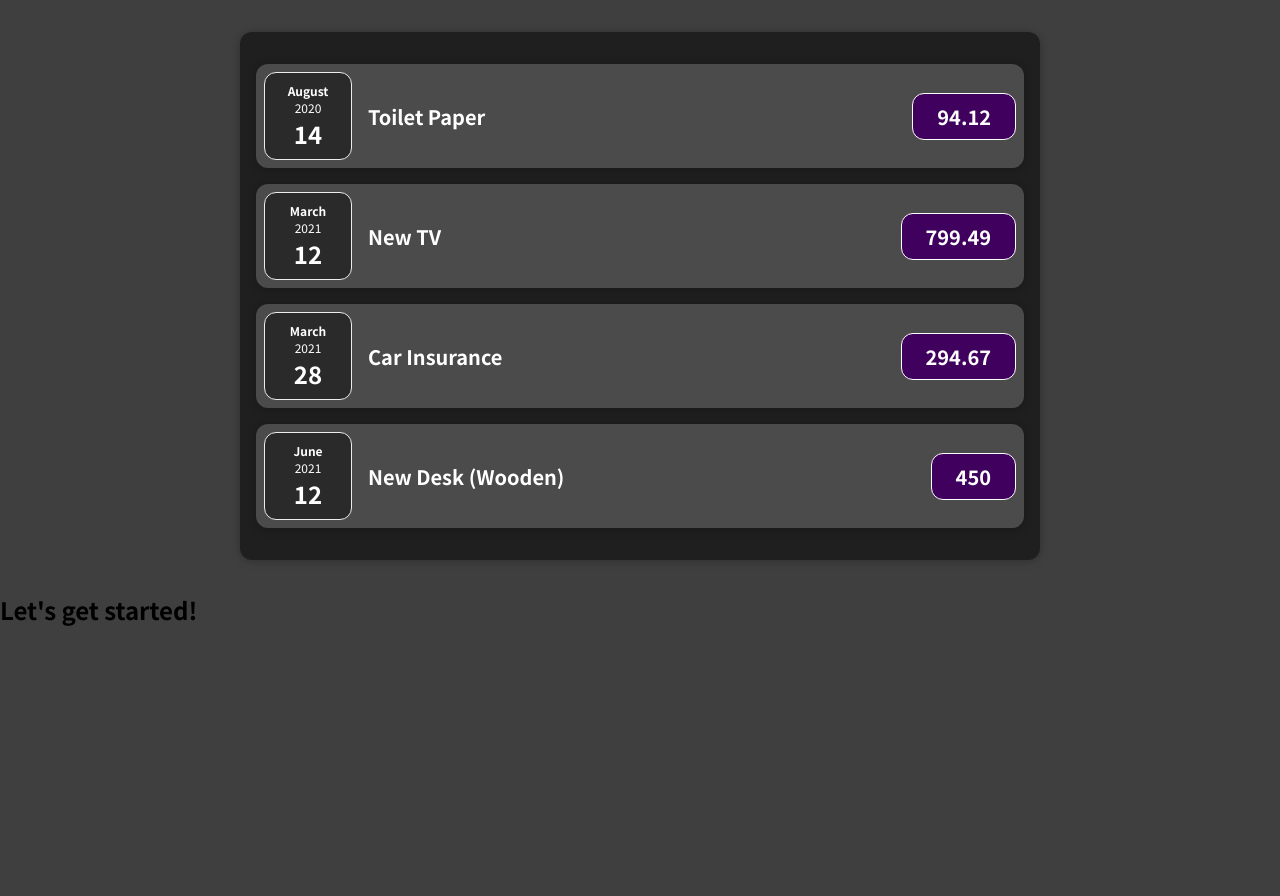
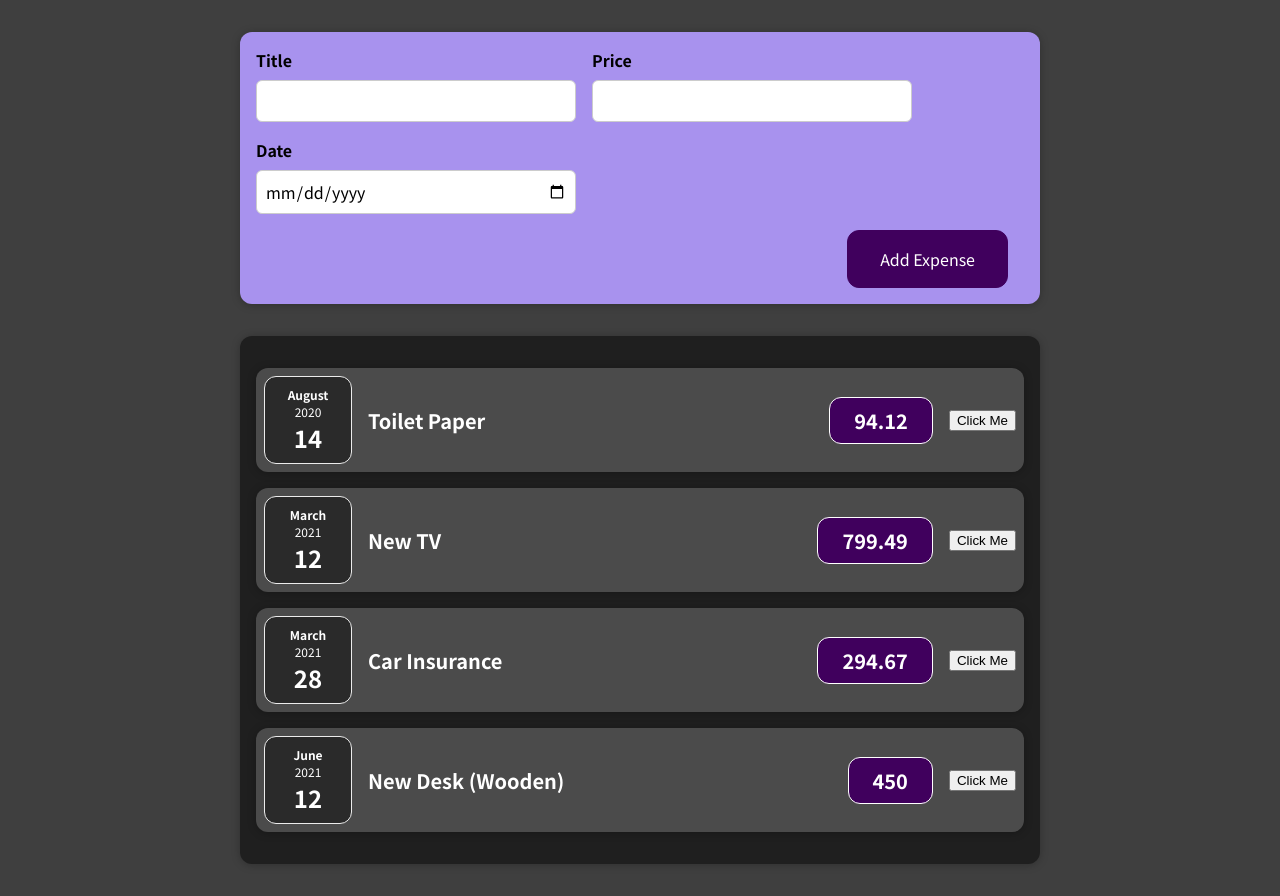
Before and after one commit to Kunal-Rawat22/React-Project-1, a React (Create React App) app: page / in a window 1280 px wide. Before the commit the page ends 800 px from the top, so only its background shows below. Built offline with nearby package versions, Linux system fonts and the light colour scheme.

Commit message:
Added Expense Form

```diff
--- a/src/App.jsx
+++ b/src/App.jsx
@@ -1,5 +1,5 @@
 import ExpenseItems from "./Components/Expenses/ExpenseItems";
-
+import NewExpense from "./Components/NewExpense/NewExpense";
 function App() {
   const expenses = [
     {
@@ -29,8 +29,8 @@
   ];
   return (
     <div>
+      <NewExpense />
       <ExpenseItems expenses={expenses} />
-      <h2>Let's get started!</h2>
     </div>
   );
 }
--- a/src/Components/Expenses/ExpenseItem.jsx
+++ b/src/Components/Expenses/ExpenseItem.jsx
@@ -1,13 +1,23 @@
 import "./ExpenseItem.css";
 import Date from "./ExpenseDate";
 import Card from "../UI/Card";
+import { useState } from "react";
+
 function ExpenseItem(props) {
+  const [title, setTitle] = useState(props.title)
+
+  const clickHandler = () => {
+    setTitle("Updated");
+
+  }
+
   return (
     <Card className="expense-item">
       <Date date={props.date} />
       <div className="expense-item__description">
-        <h2>{props.title}</h2>
+        <h2>{title}</h2>
         <div className="expense-item__price">{props.amount}</div>
+        <button onClick={clickHandler}>Click Me</button>
       </div>
     </Card>
   );
--- /dev/null
+++ b/src/Components/NewExpense/ExpenseForm.css
@@ -0,0 +1,26 @@
+.new-expense__controls {
+  display: flex;
+  flex-wrap: wrap;
+  gap: 1rem;
+  margin-bottom: 1rem;
+  text-align: left;
+}
+
+.new-expense__control label {
+  font-weight: bold;
+  margin-bottom: 0.5rem;
+  display: block;
+}
+
+.new-expense__control input {
+  font: inherit;
+  padding: 0.5rem;
+  border-radius: 6px;
+  border: 1px solid #ccc;
+  width: 20rem;
+  max-width: 100%;
+}
+
+.new-expense__actions {
+  text-align: right;
+}
--- /dev/null
+++ b/src/Components/NewExpense/ExpenseForm.jsx
@@ -0,0 +1,67 @@
+import "./ExpenseForm.css";
+import { useState } from "react";
+
+const ExpenseForm = () => {
+  //   const [enteredTitle, setEnteredTitle] = useState("");
+  //   const [enterPrice, setEnteredPrice] = useState("");
+  //   const [enterDate, setEnteredDate] = useState("");
+
+  const [userInput, setUserInput] = useState({
+    enteredTitle: "",
+    enteredPrice: "",
+    enteredDate: "",
+  });
+
+  const titleHandler = (event) => {
+    // setUserInput({
+    //   ...userInput,
+    //   EnteredTitle: event.target.value,
+    // });
+    setUserInput((prevState) => ({
+      ...prevState,
+      enteredTitle: event.target.value,
+    }));
+  };
+
+  const priceHandler = (event) => {
+    setUserInput((prevState) => ({
+      ...prevState,
+      enteredPrice: event.target.value,
+    }));
+  };
+
+  const dateHandler = (event) => {
+    setUserInput((prevState) => ({
+      ...prevState,
+      enteredDate: event.target.value,
+    }));
+  };
+
+  return (
+    <form>
+      <div className="new-expense__controls">
+        <div className="new-expense__control">
+          <label>Title</label>
+          <input type="text" onChange={titleHandler} />
+        </div>
+        <div className="new-expense__control">
+          <label>Price</label>
+          <input type="number" min="0.01" step="0.01" onChange={priceHandler} />
+        </div>
+        <div className="new-expense__control">
+          <label>Date</label>
+          <input
+            type="date"
+            min="2021-01-01"
+            max="2023-12-31"
+            onChange={dateHandler}
+          />
+        </div>
+      </div>
+      <div className="new-expense__actions">
+        <button>Add Expense</button>
+      </div>
+    </form>
+  );
+};
+export default ExpenseForm;
--- /dev/null
+++ b/src/Components/NewExpense/NewExpense.css
@@ -0,0 +1,38 @@
+.new-expense {
+    background-color: #a892ee;
+    padding: 1rem;
+    margin: 2rem auto;
+    width: 50rem;
+    max-width: 95%;
+    border-radius: 12px;
+    text-align: center;
+    box-shadow: 0 1px 8px rgba(0, 0, 0, 0.25);
+}
+
+.new-expense button {
+    font: inherit;
+    cursor: pointer;
+    padding: 1rem 2rem;
+    border: 1px solid #40005d;
+    background-color: #40005d;
+    color: white;
+    border-radius: 12px;
+    margin-right: 1rem;
+}
+
+.new-expense button:hover,
+.new-expense button:active {
+    background-color: #510674;
+    border-color: #510674;
+}
+
+.new-expense button.alternative {
+    color: #220131;
+    border-color: transparent;
+    background-color: transparent;
+}
+
+.new-expense button.alternative:hover,
+.new-expense button.alternative:active {
+    background-color: #ddb3f8;
+}
--- /dev/null
+++ b/src/Components/NewExpense/NewExpense.jsx
@@ -0,0 +1,9 @@
+import './NewExpense.css';
+import ExpenseForm from './ExpenseForm';
+const NewExpense = () => {
+    return <div className='new-expense'>
+        <ExpenseForm/>
+    </div>
+}
+
+export default NewExpense;
```
